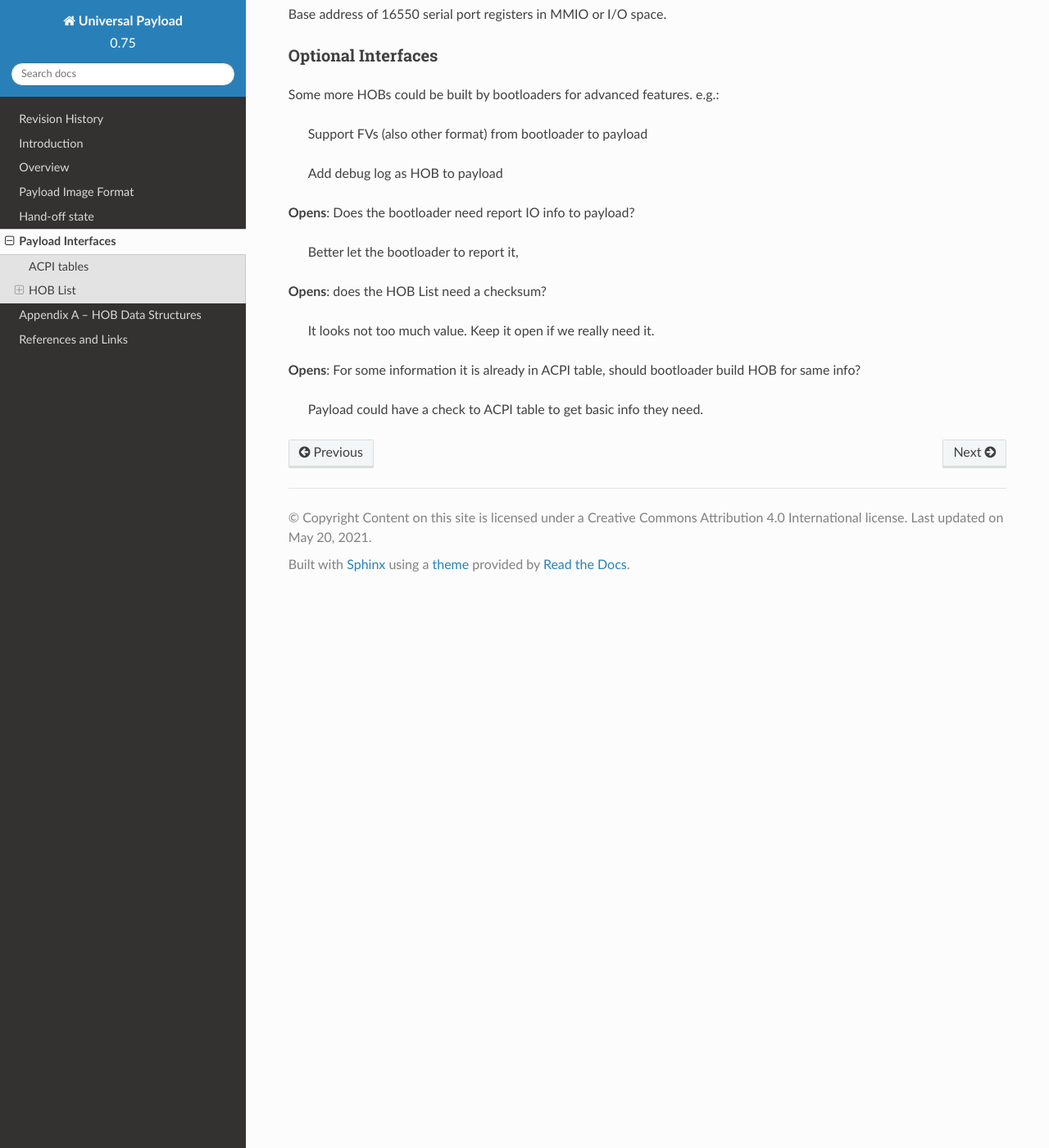
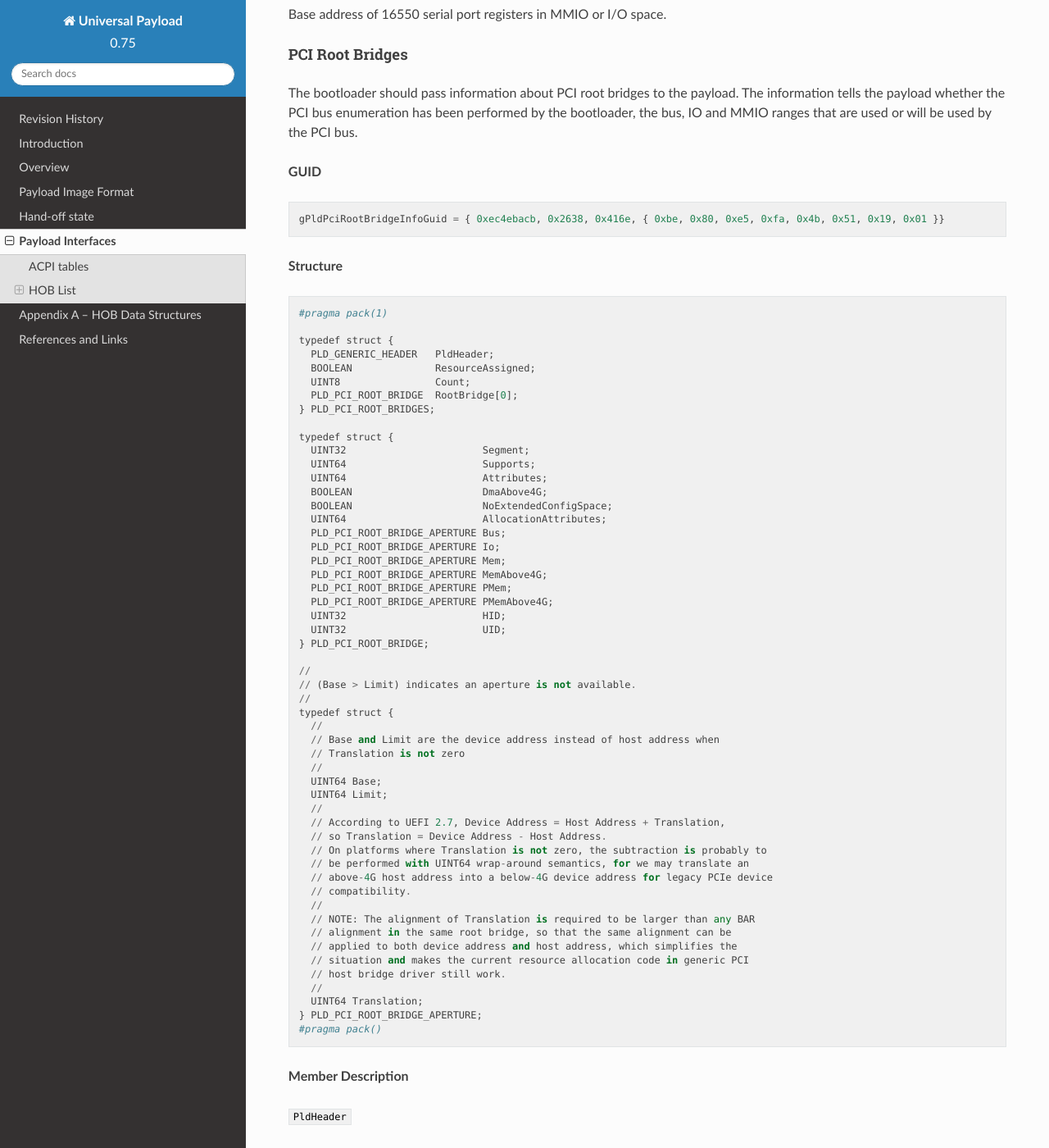
Before and after one commit to UniversalScalableFirmware/documentation, a Sphinx documentation site: the page built from source/payload-interfaces/index.rst, in a window 1280 px wide and 1400 px high, scrolled down 7150 px. Shown: the whole window at 82% size. Built offline with Sphinx 7.4.7 and the Read the Docs theme 2.0.0, drawn with Linux system fonts in a browser that asks for light colours; some of the changed text lies outside the part shown.

Commit message:
Add PLD_PCI_ROOT_BRIDGES definitions
Signed-off-by: Ray Ni <ray.ni@intel.com>

```diff
--- a/source/payload-interfaces/index.rst
+++ b/source/payload-interfaces/index.rst
@@ -360,6 +360,152 @@ Set to 0 to use the default baud rate 115200.
 
 Base address of 16550 serial port registers in MMIO or I/O space.
 
+PCI Root Bridges
+^^^^^^^^^^^^^^^^
+
+The bootloader should pass information about PCI root bridges to the payload. The information tells the payload whether the PCI bus
+enumeration has been performed by the bootloader, the bus, IO and MMIO ranges that are used or will be used by the PCI bus.
+
+**GUID**
+
+::
+
+  gPldPciRootBridgeInfoGuid = { 0xec4ebacb, 0x2638, 0x416e, { 0xbe, 0x80, 0xe5, 0xfa, 0x4b, 0x51, 0x19, 0x01 }}
+
+**Structure**
+
+::
+
+  #pragma pack(1)
+
+  typedef struct {
+    PLD_GENERIC_HEADER   PldHeader;
+    BOOLEAN              ResourceAssigned;
+    UINT8                Count;
+    PLD_PCI_ROOT_BRIDGE  RootBridge[0];
+  } PLD_PCI_ROOT_BRIDGES;
+
+  typedef struct {
+    UINT32                       Segment;
+    UINT64                       Supports;
+    UINT64                       Attributes;
+    BOOLEAN                      DmaAbove4G;
+    BOOLEAN                      NoExtendedConfigSpace;
+    UINT64                       AllocationAttributes;
+    PLD_PCI_ROOT_BRIDGE_APERTURE Bus;
+    PLD_PCI_ROOT_BRIDGE_APERTURE Io;
+    PLD_PCI_ROOT_BRIDGE_APERTURE Mem;
+    PLD_PCI_ROOT_BRIDGE_APERTURE MemAbove4G;
+    PLD_PCI_ROOT_BRIDGE_APERTURE PMem;
+    PLD_PCI_ROOT_BRIDGE_APERTURE PMemAbove4G;
+    UINT32                       HID;
+    UINT32                       UID;
+  } PLD_PCI_ROOT_BRIDGE;
+
+  //
+  // (Base > Limit) indicates an aperture is not available.
+  //
+  typedef struct {
+    //
+    // Base and Limit are the device address instead of host address when
+    // Translation is not zero
+    //
+    UINT64 Base;
+    UINT64 Limit;
+    //
+    // According to UEFI 2.7, Device Address = Host Address + Translation,
+    // so Translation = Device Address - Host Address.
+    // On platforms where Translation is not zero, the subtraction is probably to
+    // be performed with UINT64 wrap-around semantics, for we may translate an
+    // above-4G host address into a below-4G device address for legacy PCIe device
+    // compatibility.
+    //
+    // NOTE: The alignment of Translation is required to be larger than any BAR
+    // alignment in the same root bridge, so that the same alignment can be
+    // applied to both device address and host address, which simplifies the
+    // situation and makes the current resource allocation code in generic PCI
+    // host bridge driver still work.
+    //
+    UINT64 Translation;
+  } PLD_PCI_ROOT_BRIDGE_APERTURE;
+  #pragma pack()
+
+**Member Description**
+
+``PldHeader``
+
+PldHeader.Revision is 1.
+
+PldHeader.Length is 6 + ``Count`` * sizeof (PLD_PCI_ROOT_BRIDGE).
+
+``ResourceAssigned``
+
+Bus/IO/MMIO resources for all root bridges have been assigned when it's TRUE.
+
+``Count``
+
+Count of root bridges. Number of elements in ``RootBridge`` array.
+
+``RootBridge[i].Segment``
+
+Segment number of the root bridge.
+
+``RootBridge[i].Supports``
+
+Supported attributes. Refer to EFI_PCI_ATTRIBUTE_xxx used by GetAttributes() and SetAttributes() in EFI_PCI_ROOT_BRIDGE_IO_PROTOCOL
+defined in PI Specification.
+
+``RootBridge[i].Attributes``
+
+Initial attributes. Refer to EFI_PCI_ATTRIBUTE_xxx used by GetAttributes() and SetAttributes() in EFI_PCI_ROOT_BRIDGE_IO_PROTOCOL
+defined in PI Specification.
+
+``RootBridge[i].DmaAbove4G``
+
+Root bridge supports DMA above 4GB memory when it's TRUE.
+
+``RootBridge[i].NoExtendedConfigSpace``
+
+Root bridge supports 256-byte configuration space only when it's TRUE.
+Root bridge supports 4K-byte configuration space when it's FALSE.
+
+``RootBridge[i].AllocationAttributes``
+
+Allocation attributes. Refer to EFI_PCI_HOST_BRIDGE_COMBINE_MEM_PMEM and EFI_PCI_HOST_BRIDGE_MEM64_DECODE used by GetAllocAttributes()
+in EFI_PCI_HOST_BRIDGE_RESOURCE_ALLOCATION_PROTOCOL defined in PI Specification.
+
+``RootBridge[i].Bus``
+
+Bus aperture for the root bridge.
+
+``RootBridge[i].Io``
+
+IO aperture for the root bridge.
+
+``RootBridge[i].Mem``
+
+MMIO aperture below 4GB for the root bridge.
+
+``RootBridge[i].MemAbove4G``
+
+MMIO aperture above 4GB for the root bridge.
+
+``RootBridge[i].PMem``
+
+Prefetchable MMIO aperture below 4GB for the root bridge.
+
+``RootBridge[i].PMemAbove4G``
+
+Prefetchable MMIO aperture above 4GB for the root bridge.
+
+``RootBridge[i].HID``
+
+PnP hardware ID of the root bridge. This value must match the corresponding _HID in the ACPI name space.
+
+``RootBridge[i].UID``
+
+Unique ID that is required by ACPI if two devices have the same _HID. This value must also match the corresponding _UID/_HID pair in the ACPI name space.
+
 Optional Interfaces
 ~~~~~~~~~~~~~~~~~~~
 
--- a/source/revision-history.rst
+++ b/source/revision-history.rst
@@ -13,5 +13,6 @@ Revision  Description                                        Date
           - Add PLD_GENERIC_HEADER as the common header for
             new interfaces.
           - Add PLD_GENERIC_HEADER.Length.
+          - Add PLD_PCI_ROOT_BRIDGES definition.
 0.7       Initial draft.                                     Sep 19, 2020
 ========  =================================================  ======
```
Also changed, not shown: other parts of source/revision-history.rst (+1 -1 lines).
